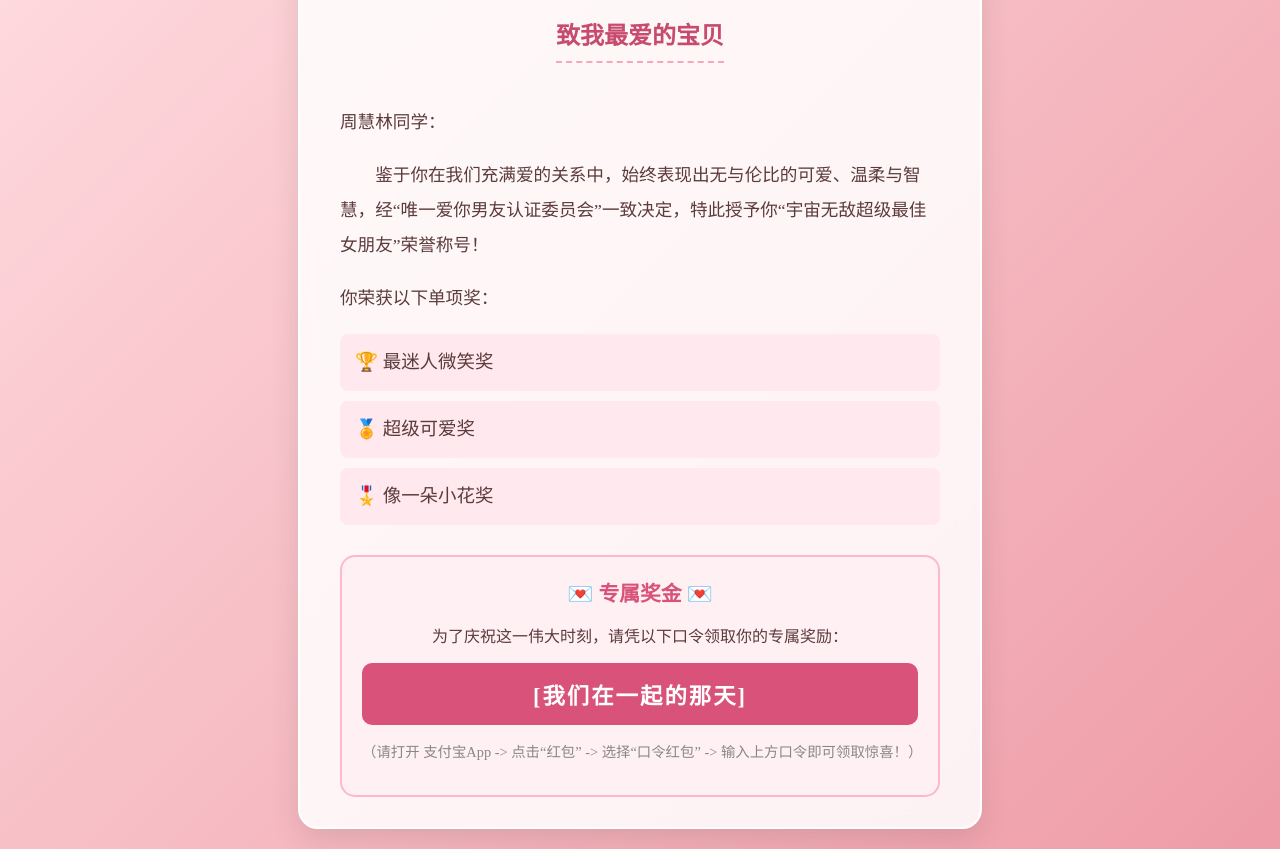
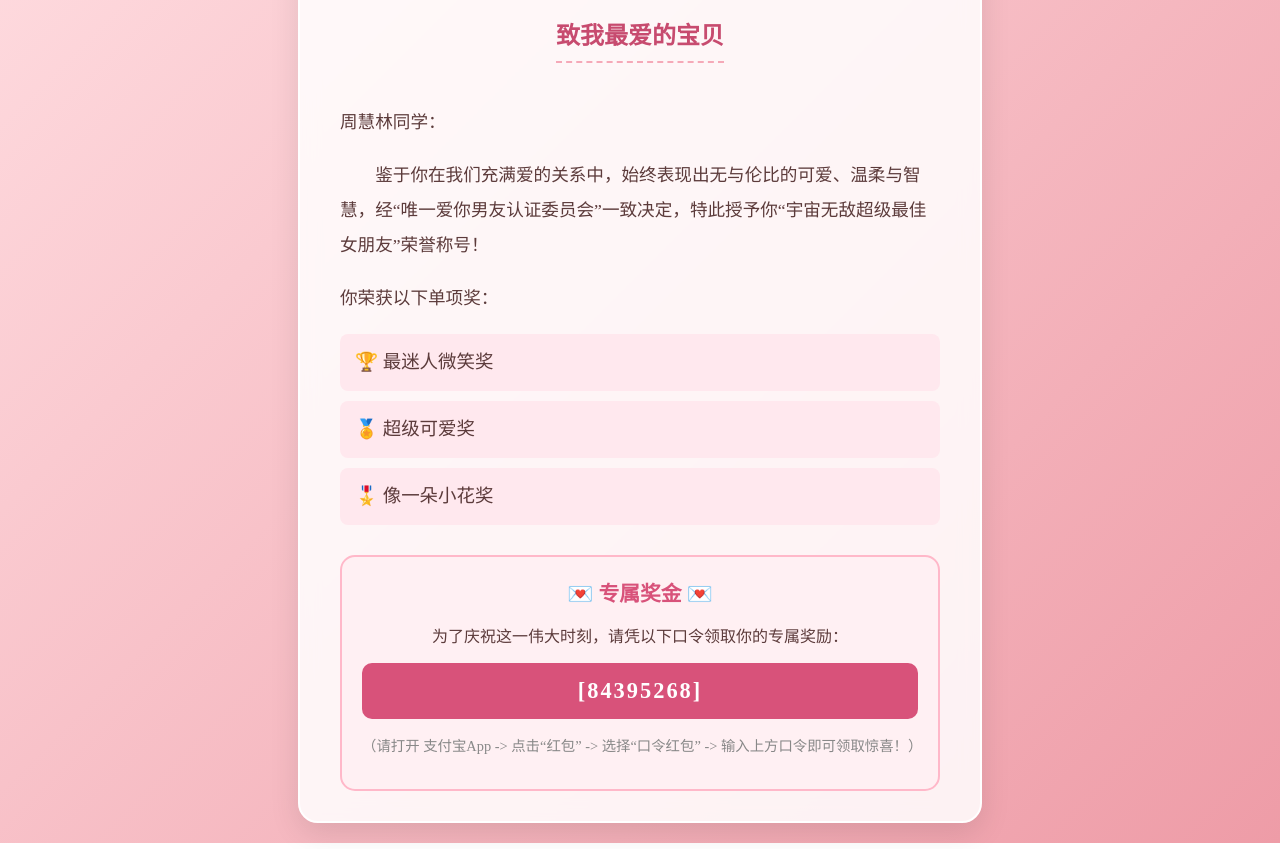
Before and after one commit to yangliangwei0623/girlfriend-award, a plain HTML site: page index.html in a window 1280 px wide. Shown: the part 156-1005 px from the top of the page. Drawn offline with Linux system fonts and the light colour scheme; a web font is replaced by a local one.

Commit message:
Update index.html

```diff
--- a/index.html
+++ b/index.html
@@ -181,7 +181,7 @@
             <div class="prize-title">💌 专属奖金 💌</div>
             <p>为了庆祝这一伟大时刻，请凭以下口令领取你的专属奖励：</p>
 
-            <div class="alipay-command">[我们在一起的那天]</div>
+            <div class="alipay-command">[84395268]</div>
 
             <p class="alipay-instruction">（请打开 支付宝App -> 点击“红包” -> 选择“口令红包” -> 输入上方口令即可领取惊喜！）</p>
         </div>
```
